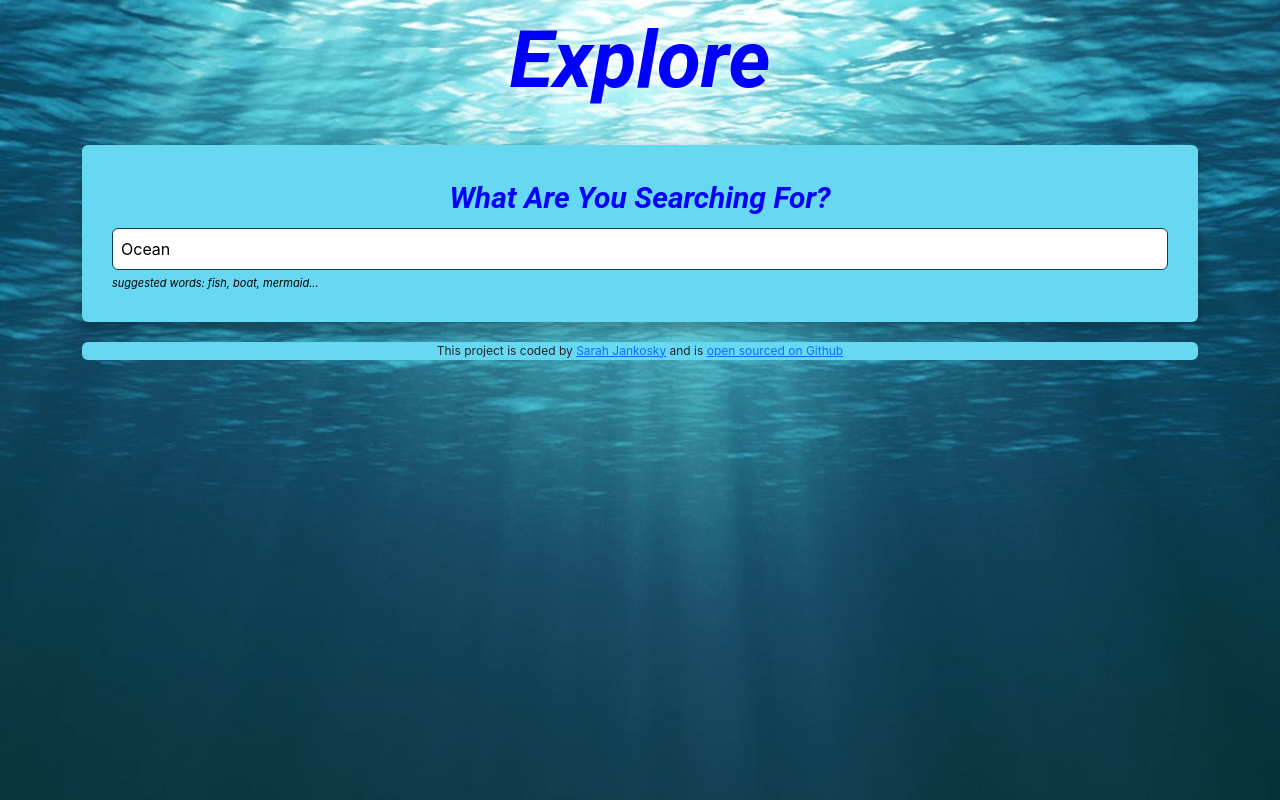
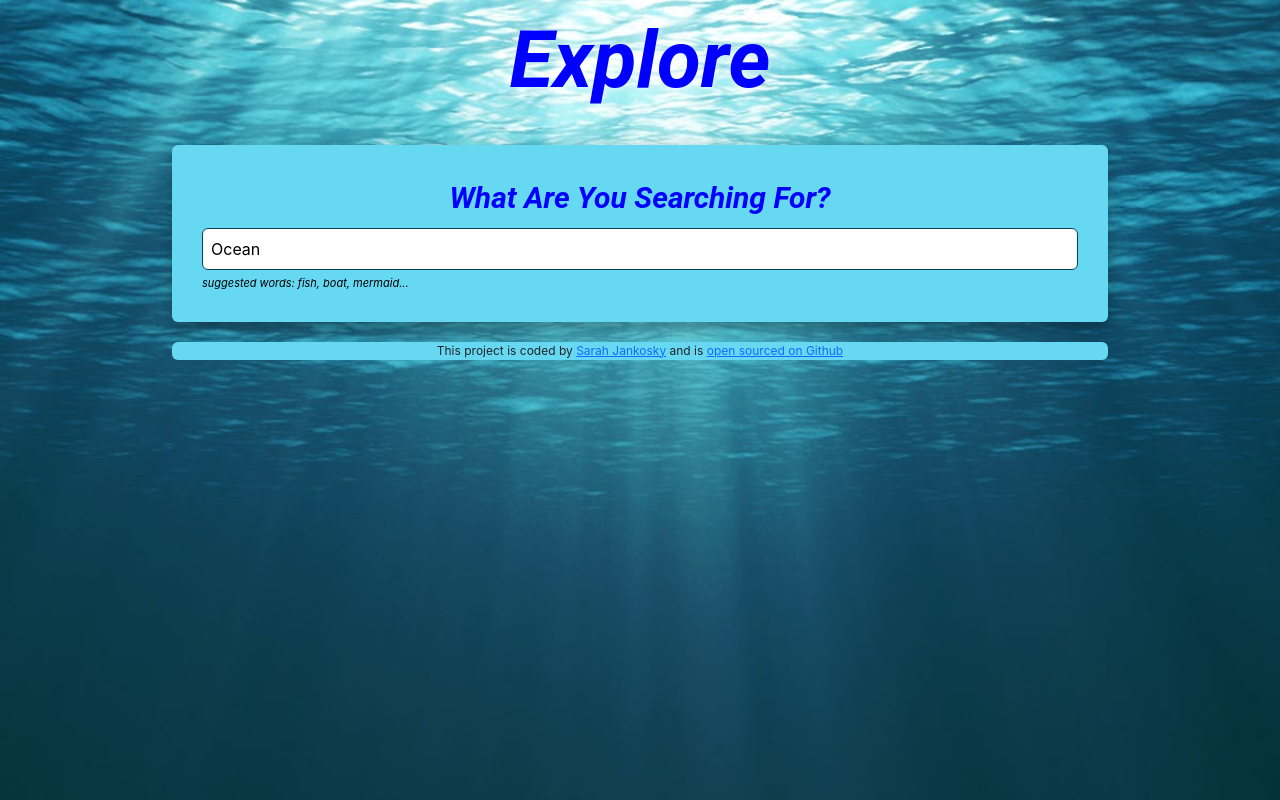
Before and after one commit to sjankosky/dictionary-project, a React (Create React App) app: page / in a window 1280 px wide. Built offline with nearby package versions, Linux system fonts and the light colour scheme; no server answers.

Commit message:
Update max width

```diff
--- a/src/App.css
+++ b/src/App.css
@@ -31,6 +31,7 @@ body {
   border-radius: 6px;
 }
 
-/* .container {
-  background: #66D8F2;
-} */
+.App {
+  max-width: 960px;
+  margin: 0 auto;
+}
```
